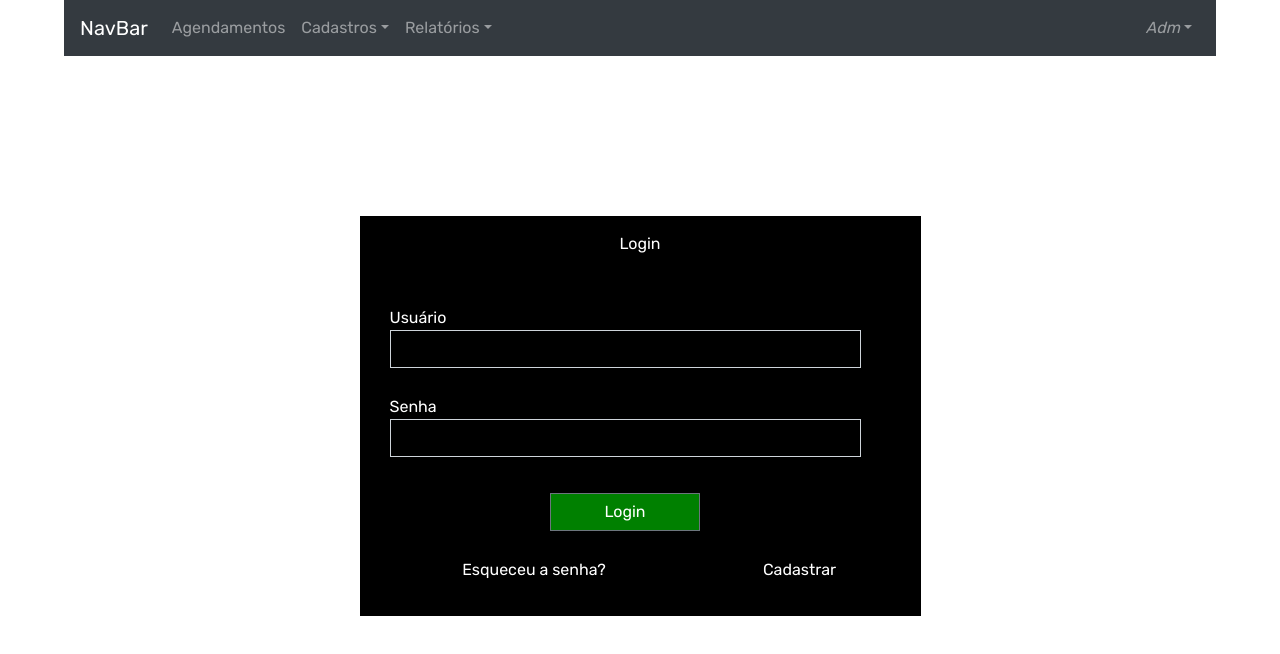
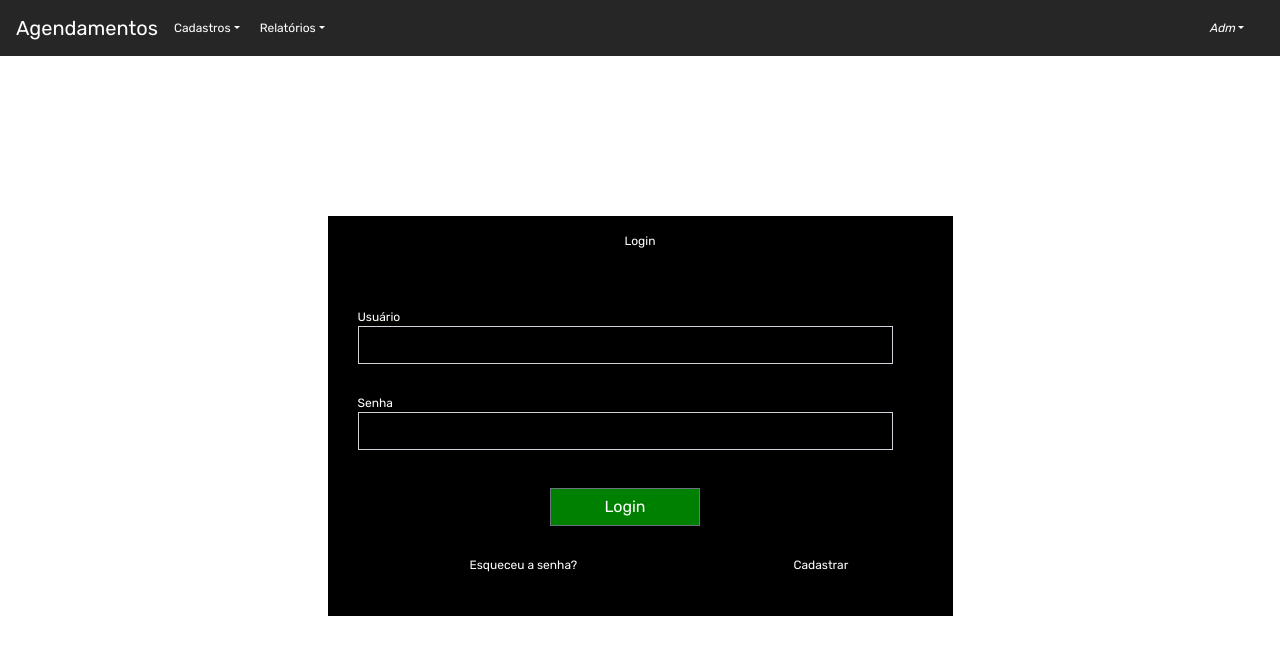
Before and after one commit to VitorHugoSantos/Sistema, a Vue app: page / in a window 1280 px wide. Shown: the top 654 px of the page. Built offline with nearby package versions, Linux system fonts and the light colour scheme.

Commit message:
Página Agendamentos

```diff
--- a/src/App.vue
+++ b/src/App.vue
@@ -15,11 +15,20 @@ export default {
 }
 </script>
 
-<style>
+<style lang="scss">
 #app {
-  font-family: sans-serif;
+  font-family: Courier, sans-serif;
   text-align: center;
   color: #2c3e50;
+  margin: 0px;
+  height: 100vh;
+  width: 100%;
+  margin-left: 0px;
+  margin-right: 0px;
+  font-size: 12px;
+  hr{
+    color: #009933;
+  }
 }
 .cursor-pointer{
   cursor: pointer;
--- a/src/components/NavBar.vue
+++ b/src/components/NavBar.vue
@@ -1,13 +1,12 @@
 <template>
-    <div>
-        <b-navbar toggleable="lg" type="dark" variant="dark">
-            <b-navbar-brand href="#">NavBar</b-navbar-brand>
+    <div id="menu">
+        <b-navbar toggleable="sm">
+            <b-navbar-brand href="#">Agendamentos</b-navbar-brand>
 
             <b-navbar-toggle target="nav-collapse"></b-navbar-toggle>
 
             <b-collapse id="nav-collapse" is-nav>
                 <b-navbar-nav>
-                    <b-nav-item href="#">Agendamentos</b-nav-item>
                     <b-nav-item-dropdown href="#" text="Cadastros">
                         <b-dropdown-item href="#">Acessórios</b-dropdown-item>
                         <b-dropdown-item href="#">Gastos</b-dropdown-item>
@@ -51,5 +50,42 @@
 </script>
 
 <style lang="scss">
-
+#menu{
+    .navbar{
+        background-color: #262626;
+        .navbar-brand{
+            color: #fff;
+        }
+        .navbar-collapse{
+            .navbar-nav{
+                .nav-item{
+                    .nav-link{
+                        box-shadow: none;
+                        color: #fff;
+                        padding: 0px;
+                        margin-right: 20px;
+                    }
+                    .dropdown-menu{
+                        opacity: 0.9;
+                        border-radius: 0px;
+                        padding: 0px;
+                        font-size: 12px;
+                        font-weight: bold;
+                        .dropdown-item{
+                            border-bottom: 1px solid #000
+                        }
+                    }
+                    .dropdown-item:hover{
+                        background: #d9d9d9;
+                    }
+                }
+                .nav-item:hover{
+                    ul.dropdown-menu {
+                        display: block;
+                    }
+                }
+            }
+        }
+    }
+}
 </style>
--- /dev/null
+++ b/src/components/Panel.vue
@@ -0,0 +1,25 @@
+<template id="panel">
+  <div>
+  </div>
+</template>
+
+<script>
+    export default {
+        name: 'panel',
+
+        components: {
+        },
+
+        data: () => ({
+        }),
+
+        methods: {
+        }
+    };
+</script>
+
+<style lang="scss">
+    #panel{
+        padding: 5px;
+    }
+</style>
--- a/src/components/SelectAll.vue
+++ b/src/components/SelectAll.vue
@@ -12,8 +12,8 @@ Componente do select
 */
 
 <template>
-  <div>
-    <label>Select</label>
+  <div id="select">
+    <label>{{descricao}}</label>
     <multiselect
         v-model          ="valoresSelecionados"
         placeholder      ="Selecione"
@@ -21,8 +21,7 @@ Componente do select
         label            ="name"
         select-label     ="V"
         deselectLabel    ="X"
-        selectedLabel    ='V
-        '
+        selectedLabel    ='V'
         :loading         ="loading"
         :options         ="options"
         :close-on-select ="!multiple"
@@ -71,6 +70,11 @@ Componente do select
         disabled:{
             type: Boolean,
             default: false,
+        },
+
+        descricao:{
+            type: String,
+            default: "",
         }
 
     },
@@ -87,6 +91,8 @@ Componente do select
      Add Multiselect CSS. Can be added as a static asset or inside a component. -->
 <style src="vue-multiselect/dist/vue-multiselect.min.css"></style>
 <style lang="scss">
+#select{
+    text-align: left;
     .multiselect{
         // ícone do select
         .multiselect__select{
@@ -130,4 +136,5 @@ Componente do select
             }
         }
     }
+}
 </style>
--- a/src/views/Agenda.vue
+++ b/src/views/Agenda.vue
@@ -1,11 +1,10 @@
 <template>
-	<div id="agenda" class="nopadding">
-        <div>
-            <selectAll
-                :options='optionsTeste'
-                @changeSelect="selecionados"/>
+	<div id="agendamento" class="m-4">
+        <div class="titulo">
+            Agendamentos
         </div>
-        <div id="app">
+        <div><hr></div>
+        <div id="agenda" class="col-sm-12">
             <CalendarView
                 :show-date="showDate"
                 :items="objt"
@@ -24,13 +23,13 @@
 </template>
 <script>
     import { CalendarView, CalendarViewHeader } from "vue-simple-calendar"
-    import selectAll from '@/components/SelectAll.vue'
+    // import panel from '@/components/Panel.vue'
 	export default {
 		name: 'agenda',
         components: {
 			CalendarView,
 			CalendarViewHeader,
-            selectAll,
+            // panel,
 		},
 
 		data: function() {
@@ -39,7 +38,7 @@
                 objt:[
                 {
                     id: '2',
-                    title: 'Event',
+                    title: 'Raísa <p> Penteado',
                     startDate: new Date(),
                 },
                 ],
@@ -80,45 +79,61 @@
 	}
 </script>
 <style lang="scss">
-	#app {
-		font-family: 'Avenir', Helvetica, Arial, sans-serif;
-		color: #2c3e50;
-		height: 67vh;
-		width: 90vw;
-		margin-left: auto;
-		margin-right: auto;
-
+    #agendamento{
+        .titulo{
+            font-size: 18px;
+            text-align: left;
         }
+        #agenda{
+            height :  67vh;
             // Calendario
             .cv-wrapper{
                 // Cabeçalho
                 .cv-header{
-            text-align: right;
+                    background-color: #737373;
                     .cv-header-nav{
-                width: 35%;
+                        width: 10%;
+                        text-align: left;
+                        margin-left: 30px;
                         .previousYear{
                             display: none;
                         }
                         .previousPeriod{
+                            background: transparent;
+                            color: #004d1a;
+                            border: none;
+                            font-size: 20px;
+                            padding: 0px;
+                            margin-right: 20px;
                         }
                         .nextPeriod{
+                            background: transparent;
+                            color: #004d1a;
+                            border: none;
+                            font-size: 20px;
+                            padding: 0px;
+                            margin-left: 20px;
                         }
                         .nextYear{
                             display: none;
                         }
                         .currentPeriod{
+                            display: none;
                         }
                     }
                     .periodLabel{
                         display: block;
-                text-align: center;
+                        text-align: left;
+                        color: #004d1a;
+                        font-size: 16px;
                     }
                 }
                 //Dias da semana
                 .cv-header-days{
+                    overflow-y: scroll;
                     .cv-header-day{
-                border-radius: 5px;
-                background: #f0f0f0;
+                        background-color: #999999;
+                        color: #004d1a;
                     }
                 }
                 //Semana do calendario
@@ -130,16 +145,32 @@
                             // Dia do calendario
                             .cv-day{
                                 border-radius: 5px;
+                                box-shadow: 5px 3px 3px #f0f0f0;
+                                margin: 2px;
                                 // Número do dia
                                 .cv-day-number{
-                            font-weight: bold;
+                                    color: #004d1a;
                                 }
+                            }
+                            .cv-day:hover{
+                                border-radius: 5px;
+                                box-shadow: inset 10px 5px 5px #f0f0f0;
+                                cursor: pointer;
                             }
                             // Item do dia
                             .cv-item{
-                        margin-left: 10px;
-                        width: 80px;
-                        height: 60px;
+                                border-radius: 5px;
+                                margin-left: 5px;
+                                margin-top: 6px;
+                                width: 12%;
+                                height: 50%;
+                                font-size: 10px;
+                            }
+                            .cv-item:hover{
+                                background-color: #f0f0f0;
+                                cursor: grab;
+                            }
+                        }
                     }
                 }
             }
```
Lines whose indentation alone changed are shown as unchanged.
